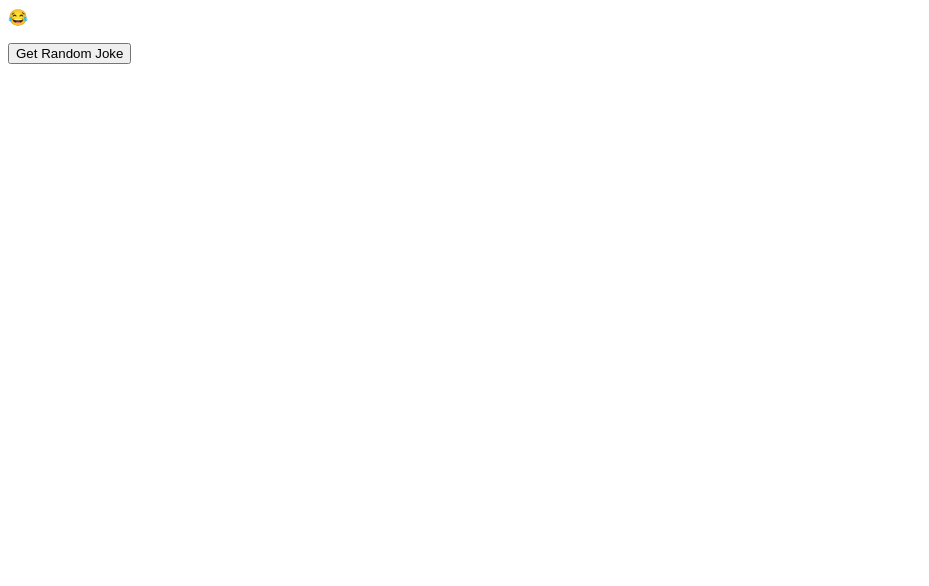
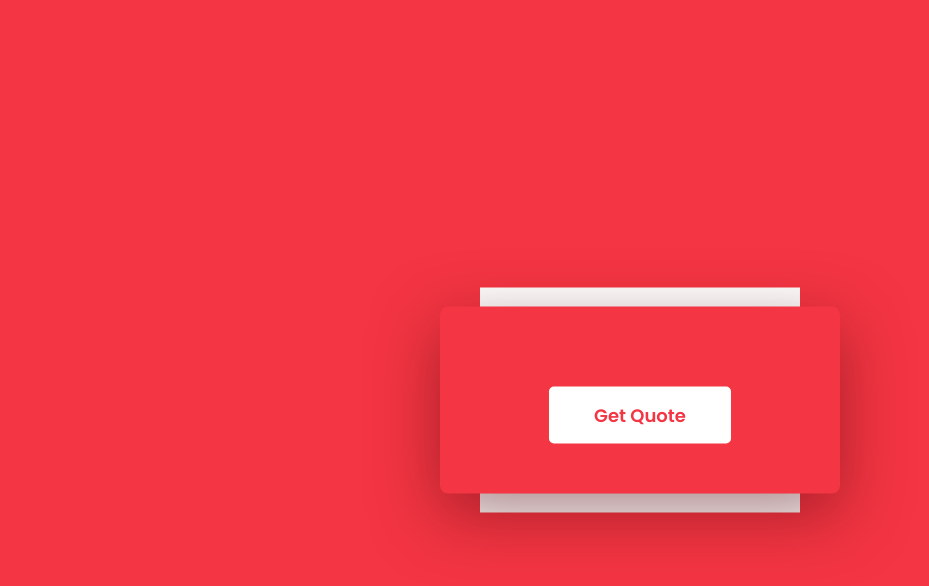
Before and after one commit to thaykrgl/api-projects, a plain HTML site: page Random Quote Generator/index.html in a window 1280 px wide. Shown: the whole page, without its empty margins (0-929 px from the left). Drawn offline with Linux system fonts and the light colour scheme.

Commit message:
Project Completed

```diff
--- a/Random Quote Generator/index.html
+++ b/Random Quote Generator/index.html
@@ -9,14 +9,16 @@
     <link rel="preconnect" href="https://fonts.gstatic.com" crossorigin>
     <link href="https://fonts.googleapis.com/css2?family=Poppins:wght@400;600&display=swap" rel="stylesheet">
     <link rel="stylesheet" href="style.css">
-    <title>Random Joke Generator</title>
+    <title>Random Quote Generator</title>
 </head>
 
 <body>
     <div class="wrapper">
-        <span>&#128514;</span>
-        <p id="joke"></p>
-        <button id="btn">Get Random Joke</button>
+        <div class="container">
+            <p id="quote"></p>
+            <h3 id="author"></h3>
+            <button id="btn">Get Quote</button>
+        </div>
     </div>
 
     <script src="script.js"></script>
--- a/Random Quote Generator/script.js
+++ b/Random Quote Generator/script.js
@@ -0,0 +1,17 @@
+let quote = document.getElementById("quote");
+let author = document.getElementById("author");
+let btn = document.getElementById("btn");
+
+const url = "https://api.quotable.io/random"
+
+let getQuote = () => {
+    fetch(url)
+
+        .then(data => data.json())
+        .then(data => {
+            quote.innerText = data.content;
+            author.innerText = data.author;
+        })
+}
+
+btn.addEventListener("click", getQuote);
--- a/Random Quote Generator/style.css
+++ b/Random Quote Generator/style.css
@@ -0,0 +1,69 @@
+* {
+    padding: 0;
+    margin: 0;
+    box-sizing: border-box;
+    font-family: "Poppins", sans-serif;
+}
+
+body {
+    background-color: #f43543;
+}
+
+.wrapper {
+    width: 400px;
+    position: absolute;
+    transform: translate(-50%, -50%);
+    top: 50%;
+    left: 50%;
+}
+
+@media(max-width:768px) {
+    .wrapper {
+        width: 350px;
+    }
+}
+
+.container {
+    width: 100%;
+    background-color: #f43543;
+    padding: 50px 40px;
+    box-shadow: 0 20px 65px rgba(87, 11, 16, 0.5);
+    position: relative;
+    border-radius: 8px;
+    text-align: center;
+}
+
+.container:after {
+    content: "";
+    position: absolute;
+    width: 80%;
+    height: 120%;
+    background-color: #fff;
+    z-index: -1;
+    top: -10%;
+    left: 10%;
+}
+
+.container p {
+    color: #fdd8d8;
+    line-height: 2;
+    font-size: 18px;
+}
+
+.container h3 {
+    color: #fff;
+    margin: 20px 0 30px 0;
+    font-weight: 600;
+    text-transform: capitalize;
+}
+
+.container button {
+    background-color: #fff;
+    border: none;
+    padding: 15px 45px;
+    border-radius: 5px;
+    font-size: 18px;
+    font-weight: 600;
+    color: #f43543;
+    cursor: pointer;
+}
```
